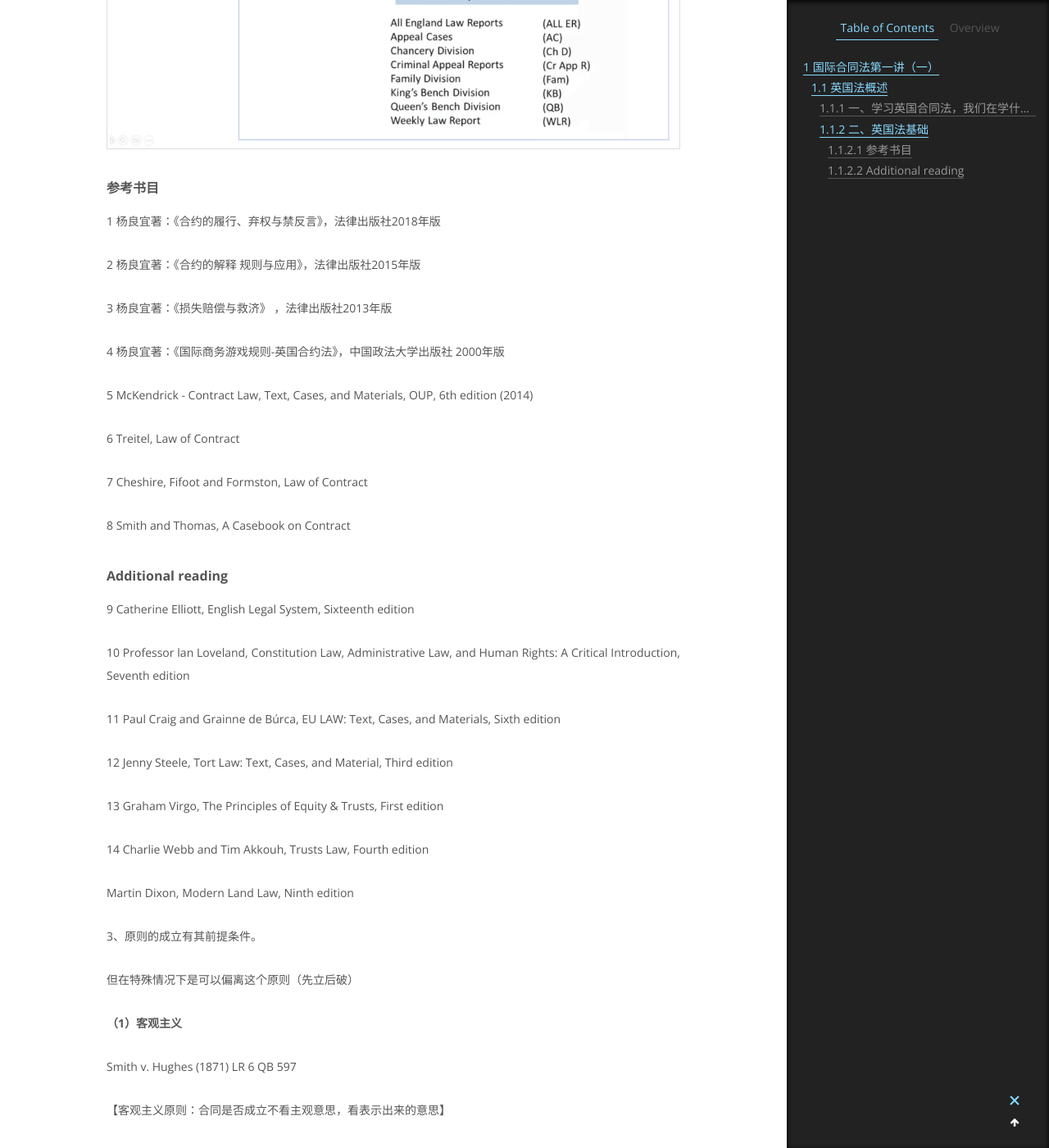
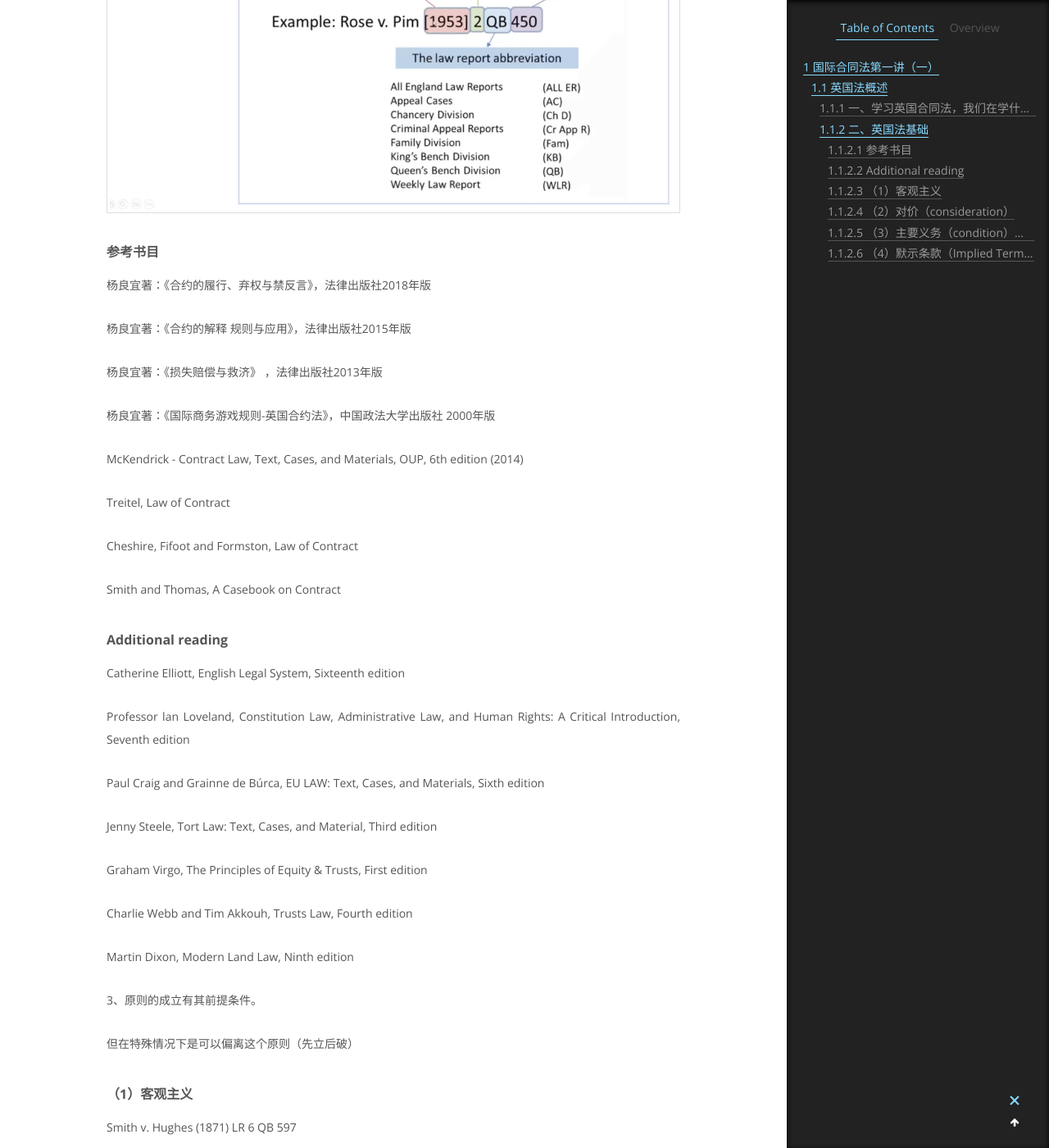
Before and after one commit to acq7line/acq7line.github.io, a Jekyll site: the page built from _posts/2022-12-02-国际合同法第一讲（一）.md, in a window 1280 px wide and 1400 px high, scrolled down 6560 px. Shown: the whole window at 82% size. Built offline with Jekyll 4.4.1, drawn with Linux system fonts in a browser that asks for light colours; some of the changed text lies outside the part shown.

Commit message:
Update 2022-12-02-国际合同法第一讲（一）.md

```diff
--- a/_posts/2022-12-02-国际合同法第一讲（一）.md
+++ b/_posts/2022-12-02-国际合同法第一讲（一）.md
@@ -61,6 +61,8 @@ e.g.高树案。
 >
 >   <font color='bluw'>Because the new cases (different business patterns, different facts) show that the old rules will not do justice anymore.</font>
 
+
+
 6、Considering all the circumstances/Matrix of Facts
 
 法官关注的事实是方方面面（all the circumstances），即该案下所有的关键事实都列入他的考虑范围之内。学习过程中，不要主观地去评判法官这个案子裁量是否正确（因为你没有看到All the circumstances），不要去做裁判员，不要去比较你和大法官之间的智力水平。要学习的是大法官写裁决或者写判决的思路。假设 All the circumstances 是你没有看到，但他看得到，而且他已经在这个当中做出了甄选（谁是正义的那一方，谁是需要被保护的那一方）后写的判词。
@@ -115,11 +117,15 @@ e.g.高树案。
 
 ### 二、英国法基础
 
-1、 议会立法和判例法是“普通法”的主要渊源（Statutes and Case Law are both primary source of common law）
+1、 议会立法和判例法是“普通法”的主要渊源
+
+（Statutes and Case Law are both primary source of common law）
 
 
 
-2、 议会立法效力优先于判例法（Statutes take precedence over Case Law.）
+2、 议会立法效力优先于判例法
+
+（Statutes take precedence over Case Law.）
 
 高等法院之上的法院出的案子有binding force（可作为先例）
 
@@ -129,35 +135,35 @@ e.g.高树案。
 
 #### 参考书目
 
-1      ﻿﻿杨良宜著：《合约的履行、弃权与禁反言》，法律出版社2018年版
+﻿﻿杨良宜著：《合约的履行、弃权与禁反言》，法律出版社2018年版
 
-2      ﻿﻿杨良宜著：《合约的解释 规则与应用》，法律出版社2015年版
+杨良宜著：《合约的解释 规则与应用》，法律出版社2015年版
 
-3      ﻿﻿杨良宜著：《损失赔偿与救济》 ，法律出版社2013年版
+杨良宜著：《损失赔偿与救济》 ，法律出版社2013年版
 
-4      ﻿﻿杨良宜著：《国际商务游戏规则-英国合约法》，中国政法大学出版社 2000年版
+杨良宜著：《国际商务游戏规则-英国合约法》，中国政法大学出版社 2000年版
 
-5      ﻿﻿McKendrick - Contract Law, Text, Cases, and Materials, OUP, 6th edition (2014)
+﻿﻿McKendrick - Contract Law, Text, Cases, and Materials, OUP, 6th edition (2014)
 
-6      ﻿﻿Treitel, Law of Contract
+Treitel, Law of Contract
 
-7      ﻿﻿Cheshire, Fifoot and Formston, Law of Contract
+﻿﻿Cheshire, Fifoot and Formston, Law of Contract
 
-8      Smith and Thomas, A Casebook on Contract
+Smith and Thomas, A Casebook on Contract
 
 #### Additional reading
 
-9      ﻿﻿Catherine Elliott, English Legal System, Sixteenth edition
+﻿﻿Catherine Elliott, English Legal System, Sixteenth edition
 
-10    ﻿﻿﻿Professor lan Loveland, Constitution Law, Administrative Law, and Human Rights: A Critical Introduction, Seventh edition
+﻿﻿﻿Professor lan Loveland, Constitution Law, Administrative Law, and Human Rights: A Critical Introduction, Seventh edition
 
-11    ﻿﻿﻿Paul Craig and Grainne de Búrca, EU LAW: Text, Cases, and Materials, Sixth edition
+﻿﻿﻿Paul Craig and Grainne de Búrca, EU LAW: Text, Cases, and Materials, Sixth edition
 
-12    ﻿﻿﻿Jenny Steele, Tort Law: Text, Cases, and Material, Third edition
+﻿﻿﻿Jenny Steele, Tort Law: Text, Cases, and Material, Third edition
 
-13    ﻿﻿﻿Graham Virgo, The Principles of Equity & Trusts, First edition
+﻿﻿﻿Graham Virgo, The Principles of Equity & Trusts, First edition
 
-14    ﻿﻿﻿Charlie Webb and Tim Akkouh, Trusts Law, Fourth edition
+Charlie Webb and Tim Akkouh, Trusts Law, Fourth edition
 
 ﻿﻿﻿Martin Dixon, Modern Land Law, Ninth edition
 
@@ -167,7 +173,7 @@ e.g.高树案。
 
 但在特殊情况下是可以偏离这个原则（先立后破）
 
-**（1）客观主义**
+#### **（1）客观主义**
 
 Smith v. Hughes (1871) LR 6 QB 597
 
@@ -175,7 +181,7 @@ Smith v. Hughes (1871) LR 6 QB 597
 
 Hartog v. Colin & Shields [1939] All ER 566【看主观】
 
-**（2）对价（consideration）**
+#### **（2）对价（consideration）**
 
 Chappell & Co Ltd v. Nestle Co Ltd [1960] AC 87
 
@@ -185,7 +191,7 @@ Lipkin Gorman v. Karpnale Ltd [1992] 4 All ER 512
 
 【赌场筹码不是对价】
 
-**（3）主要义务（condition）次要义务（warranty）**
+#### **（3）主要义务（condition）次要义务（warranty）**
 
 合同编中的主要义务和次要义务是一个逻辑循环，无法确切定义。
 
@@ -197,7 +203,7 @@ L Schuler AG v. Wickman Machine Tool Sales Ltd【a condition can be a warranty
 
 Hong Kong Fir Shipping Co Ltd v. Kawasaki Kisen Kaisha Ltd【a clause can either be condition or warranty】
 
-**（4）默示条款（Implied Terms）**
+#### **（4）默示条款（Implied Terms）**
 
 **Liverpool City Council v. Irwin**
 
```
